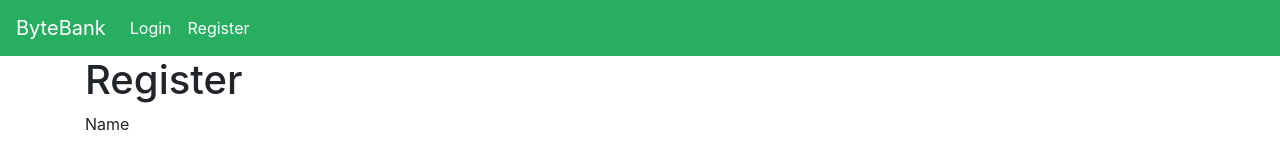
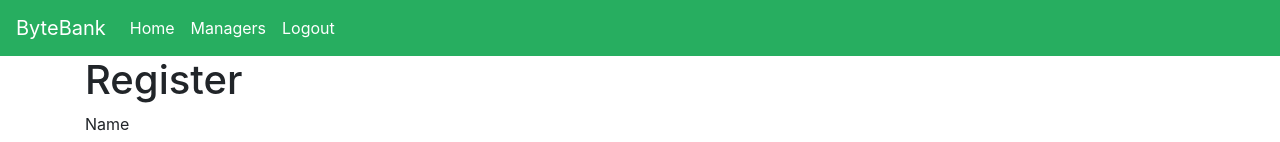
Before and after one commit to alan-nascimento/auth-bank, a Vue app: page /register in a window 1280 px wide. Shown: the top 142 px of the page. Built offline with nearby package versions, Linux system fonts and the light colour scheme; sample sign-in values are in the browser's storage.

Commit message:
feat: set private route and use hook to protect it

```diff
--- a/src/components/NavBar.vue
+++ b/src/components/NavBar.vue
@@ -45,7 +45,7 @@
 export default {
   methods: {
     logout() {
-      this.$store.commit('LOGOUT_USER');
+      this.$store.commit('SIGN_OUT_USER');
       this.$router.push({ name: 'Login' });
     }
   },
--- a/src/router/index.ts
+++ b/src/router/index.ts
@@ -1,31 +1,36 @@
 import Vue from 'vue';
 import VueRouter, { RouteConfig } from 'vue-router';
 
-import Home from '@/views/Home.vue';
-import Managers from '@/views/Managers.vue';
+import store from '@/store';
 
 Vue.use(VueRouter);
 
 const routes: Array<RouteConfig> = [
   {
-    path: '/',
+    path: '',
     name: 'Home',
-    component: Home,
+    component: () => import(/* webpackChunkName: "home" */ '@/views/Home.vue'),
+    meta: {
+      private: true,
+    }
   },
   {
     path: '/managers',
     name: 'Managers',
-    component: Managers,
+    component: () => import(/* webpackChunkName: "managers" */ '@/views/Managers.vue'),
+    meta: {
+      private: true,
+    }
   },
   {
     path: '/login',
     name: 'Login',
-    component: () => import('@/views/Login.vue'),
+    component: () => import(/* webpackChunkName: "login" */ '@/views/Login.vue'),
   },
   {
     path: '/register',
     name: 'Register',
-    component: () => import('@/views/Register.vue'),
+    component: () => import(/* webpackChunkName: "register" */ '@/views/Register.vue'),
   },
 ];
 
@@ -35,4 +40,12 @@ const router = new VueRouter({
   routes,
 });
 
+router.beforeEach((to, from, next) => {
+  if (to.meta.private && !store.state.token) {
+    return next({ path: '/login' });
+  }
+
+  next();
+})
+
 export default router;
--- a/src/store/index.ts
+++ b/src/store/index.ts
@@ -7,7 +7,7 @@ Vue.use(Vuex);
 
 export default new Vuex.Store({
   state: {
-    token: null,
+    token: localStorage.getItem('token') || null,
     user: {},
   },
   mutations: {
@@ -28,6 +28,8 @@ export default new Vuex.Store({
         token: access_token,
         user,
       });
+
+      localStorage.setItem('token', access_token);
     }
   },
   modules: {
```
